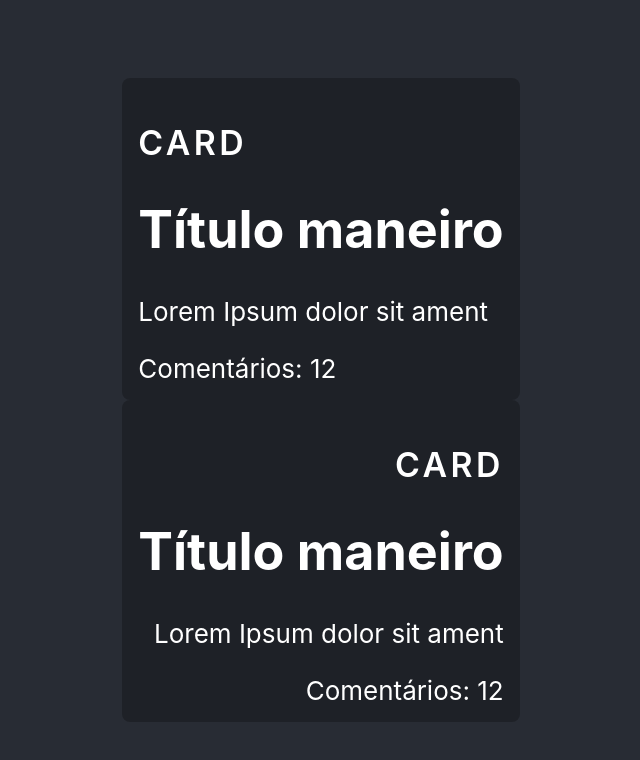
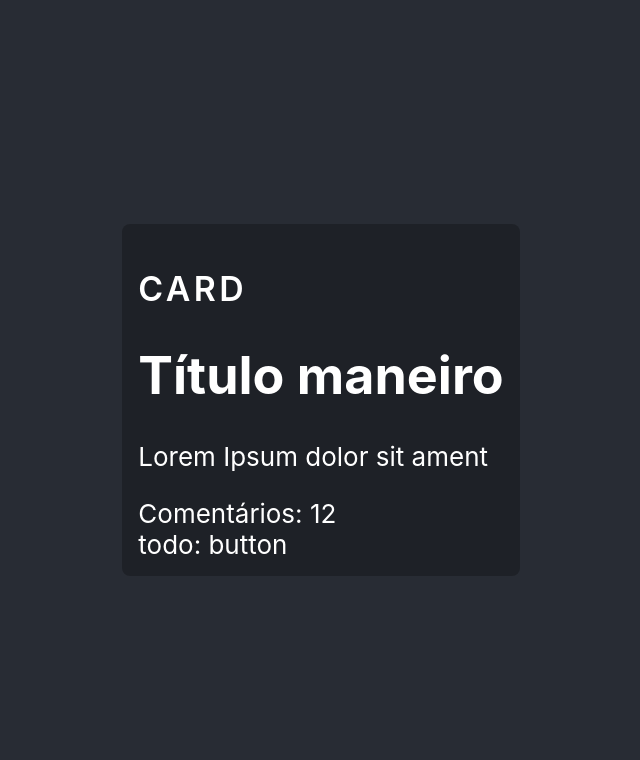
Before and after one commit to devjleonardo/react-js-app-estudo, a React (Create React App) app: page / in a window 1280 px wide. Shown: the top 760 px of the page, without its empty margins (319-959 px from the left). Built offline with nearby package versions, Linux system fonts and the light colour scheme; the HTML template or start-up script is replaced by a standard one.

Commit message:
Criando um Class Component (Componente baseado em classe)

```diff
--- a/src/App.tsx
+++ b/src/App.tsx
@@ -15,9 +15,6 @@
         <Card align="left" title="Card">
           <Post post={post} totalComments={12} />
         </Card>
-        <Card align="right" title="Card">
-          <Post post={post} totalComments={12} />
-        </Card>
       </header>
     </div>
   );
--- /dev/null
+++ b/src/components/Button.tsx
@@ -0,0 +1,9 @@
+import { Component } from "react";
+
+class Button extends Component {
+  render() {
+    return <div>todo: button</div>;
+  }
+}
+
+export default Button;
--- a/src/components/Card.tsx
+++ b/src/components/Card.tsx
@@ -1,5 +1,6 @@
 import { PropsWithChildren } from "react";
 import * as C from "./Card.style";
+import Button from "./Button";
 
 type CardProps = PropsWithChildren<{
   title: string;
@@ -11,6 +12,9 @@
     <C.Wrapper align={props.align || "left"}>
       <C.Title>{props.title}</C.Title>
       {props.children}
+      <div>
+        <Button>Ver mais</Button>
+      </div>
     </C.Wrapper>
   );
 }
```
